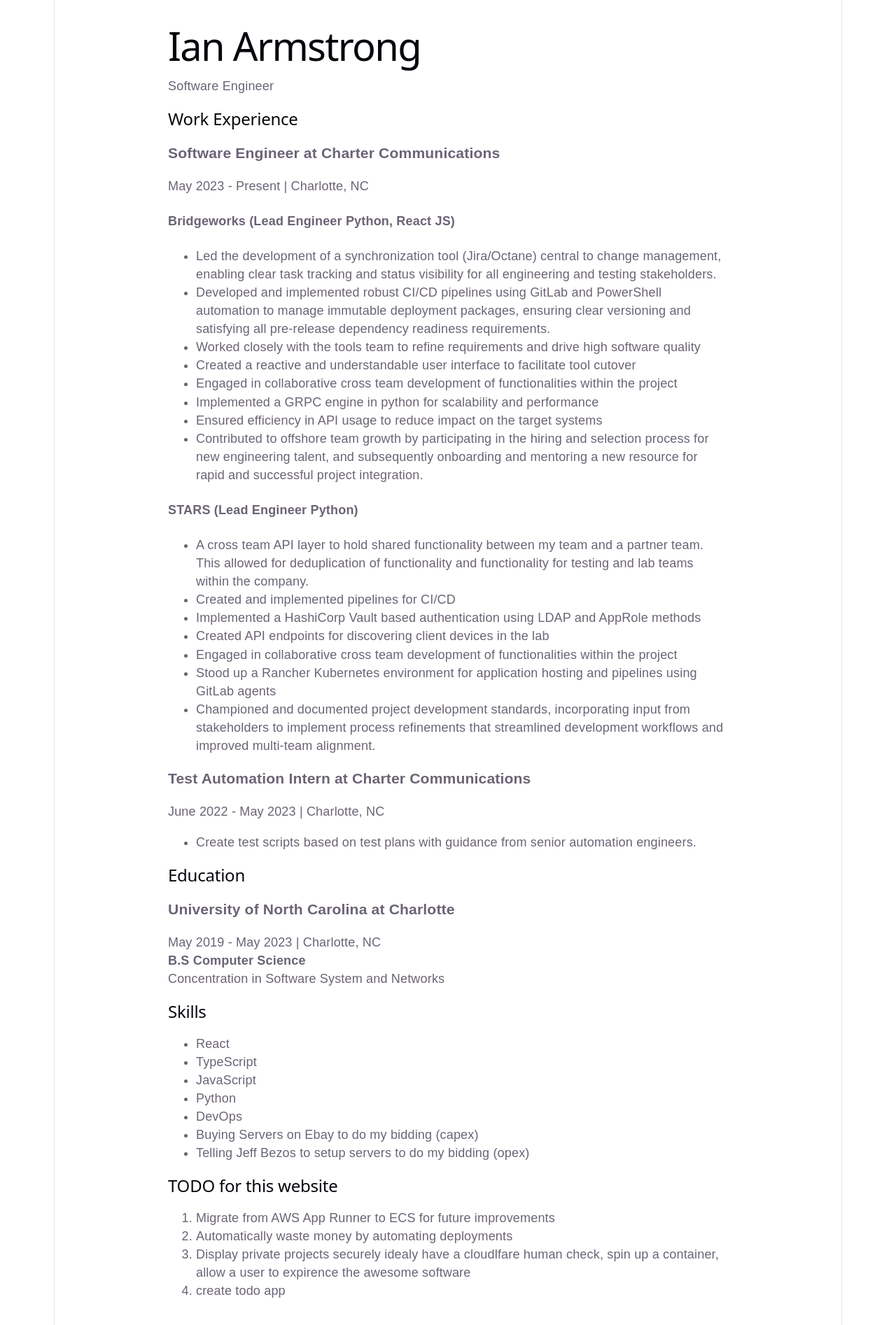
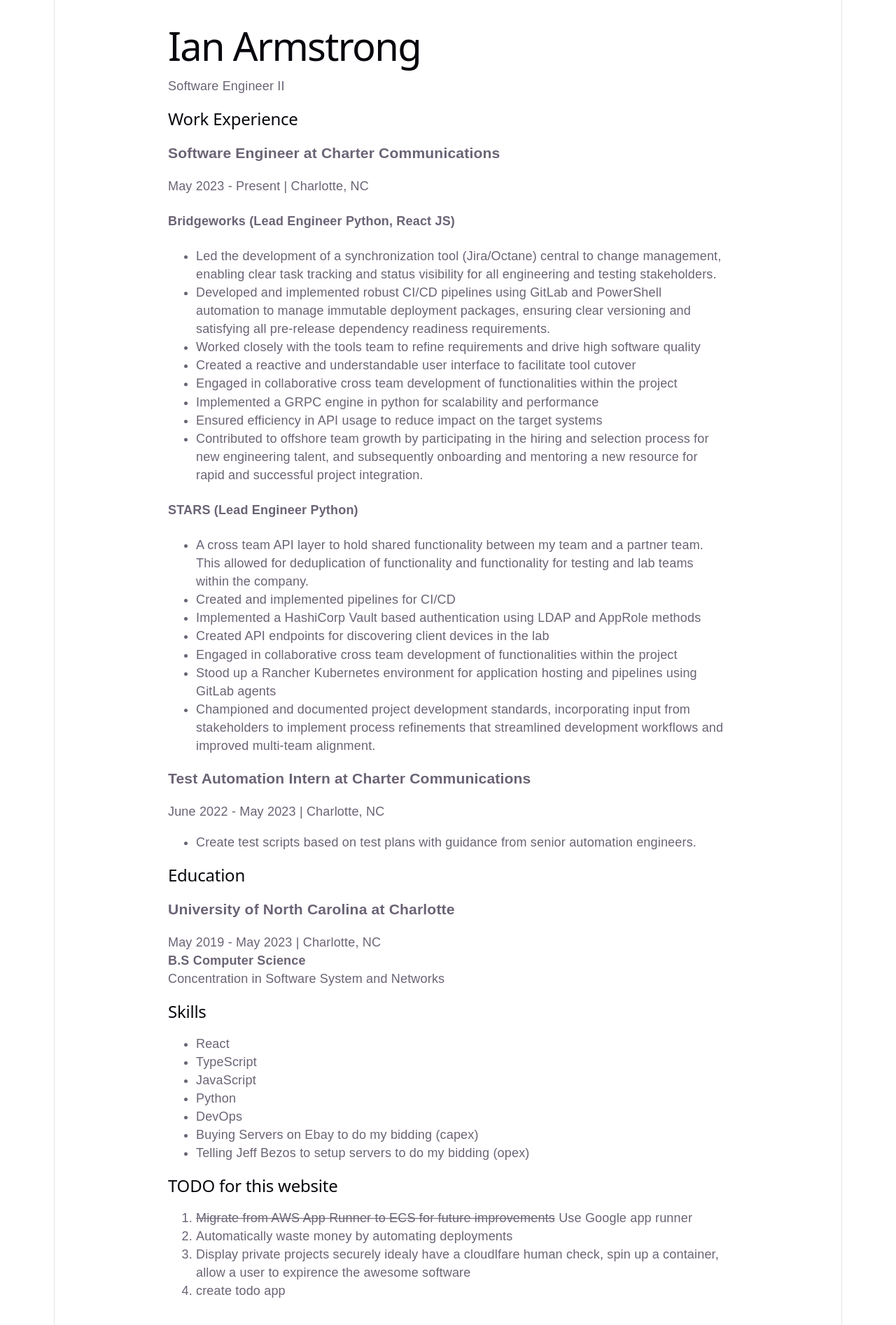
Before and after one commit to oal32/resume-oner, a React (Vite) app in the folder resume-client/: page / in a window 1280 px wide. Shown: the whole page at 70% size. Built offline with nearby package versions, Linux system fonts and the light colour scheme.

Commit message:
update todo

```diff
--- a/resume-client/src/Resume.tsx
+++ b/resume-client/src/Resume.tsx
@@ -6,7 +6,7 @@
     <div className="resume">
       <header className="header">
         <h1>Ian Armstrong</h1>
-        <p>Software Engineer</p>
+        <p>Software Engineer II</p>
       </header>
       <section className="section">
         <h2>Work Experience</h2>
@@ -68,7 +68,7 @@
       <section>
         <h2>TODO for this website</h2>
         <ol>
-            <li>Migrate from AWS App Runner to ECS for future improvements</li>
+            <li><s>Migrate from AWS App Runner to ECS for future improvements</s> Use Google app runner</li>
             <li>Automatically waste money by automating deployments</li>
             <li>Display private projects securely idealy have a cloudlfare human check, spin up a container, allow a user to expirence the awesome software</li>
             <li>create todo app</li>
```
Also changed, not shown: 1 other file (tests, documents, lock files or other folders).
